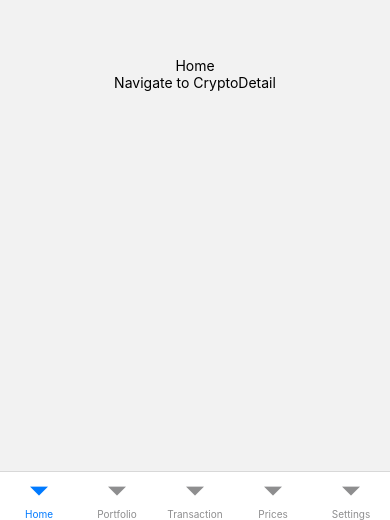
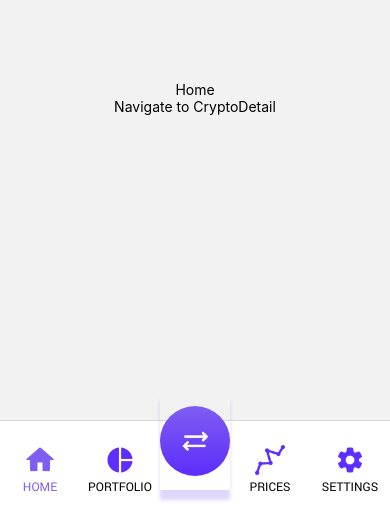
Before and after one commit to Drinnn/krypto-rn, a React Native app: screen /Home in a window 390 px wide. Shown: the part 324-844 px from the top of the page. Built offline with nearby package versions, Linux system fonts and the light colour scheme.

Commit message:
feat: customize bottom tab navigator

```diff
--- a/navigation/tabs.js
+++ b/navigation/tabs.js
@@ -4,20 +4,173 @@ import {
   createBottomTabNavigator,
   BottomTabBar,
 } from "@react-navigation/bottom-tabs";
+import { LinearGradient } from "expo-linear-gradient";
 
 import { Home } from "../screens";
 import { COLORS, FONTS, icons } from "../constants";
 
 const Tab = createBottomTabNavigator();
 
+const TabBarCustomButton = ({ children, onPress }) => {
+  return (
+    <TouchableOpacity
+      style={{
+        top: -30,
+        justifyContent: "center",
+        alignItems: "center",
+        ...styles.shadow,
+      }}
+      onPress={onPress}
+    >
+      <LinearGradient
+        colors={[COLORS.primary, COLORS.secondary]}
+        style={{ width: 70, height: 70, borderRadius: 35 }}
+      >
+        {children}
+      </LinearGradient>
+    </TouchableOpacity>
+  );
+};
+
 const Tabs = () => {
   return (
-    <Tab.Navigator screenOptions={{ headerShown: false }}>
-      <Tab.Screen name="Home" component={Home} />
-      <Tab.Screen name="Portfolio" component={Home} />
-      <Tab.Screen name="Transaction" component={Home} />
-      <Tab.Screen name="Prices" component={Home} />
-      <Tab.Screen name="Settings" component={Home} />
+    <Tab.Navigator
+      screenOptions={{
+        headerShown: false,
+        tabBarShowLabel: false,
+        tabBarStyle: {
+          position: "absolute",
+          bottom: 0,
+          left: 0,
+          right: 0,
+          elevation: 0,
+          backgroundColor: COLORS.white,
+          height: 100,
+        },
+      }}
+    >
+      <Tab.Screen
+        options={{
+          tabBarIcon: ({ focused }) => (
+            <View style={{ alignItems: "center", justifyContent: "center" }}>
+              <Image
+                source={icons.home}
+                resizeMode="contain"
+                style={{
+                  width: 30,
+                  height: 30,
+                  tintColor: focused ? COLORS.primary : COLORS.secondary,
+                }}
+              />
+              <Text
+                style={{
+                  color: focused ? COLORS.primary : COLORS.black,
+                  ...FONTS.body5,
+                }}
+              >
+                HOME
+              </Text>
+            </View>
+          ),
+        }}
+        name="Home"
+        component={Home}
+      />
+      <Tab.Screen
+        options={{
+          tabBarIcon: ({ focused }) => (
+            <View style={{ alignItems: "center", justifyContent: "center" }}>
+              <Image
+                source={icons.pie_chart}
+                resizeMode="contain"
+                style={{
+                  width: 30,
+                  height: 30,
+                  tintColor: focused ? COLORS.primary : COLORS.secondary,
+                }}
+              />
+              <Text
+                style={{
+                  color: focused ? COLORS.primary : COLORS.black,
+                  ...FONTS.body5,
+                }}
+              >
+                PORTFOLIO
+              </Text>
+            </View>
+          ),
+        }}
+        name="Portfolio"
+        component={Home}
+      />
+      <Tab.Screen
+        options={{
+          tabBarIcon: ({ focused }) => (
+            <Image
+              source={icons.transaction}
+              resizeMode="contain"
+              style={{ width: 30, height: 30, tintColor: COLORS.white }}
+            />
+          ),
+          tabBarButton: (props) => <TabBarCustomButton {...props} />,
+        }}
+        name="Transaction"
+        component={Home}
+      />
+      <Tab.Screen
+        options={{
+          tabBarIcon: ({ focused }) => (
+            <View style={{ alignItems: "center", justifyContent: "center" }}>
+              <Image
+                source={icons.line_graph}
+                resizeMode="contain"
+                style={{
+                  width: 30,
+                  height: 30,
+                  tintColor: focused ? COLORS.primary : COLORS.secondary,
+                }}
+              />
+              <Text
+                style={{
+                  color: focused ? COLORS.primary : COLORS.black,
+                  ...FONTS.body5,
+                }}
+              >
+                PRICES
+              </Text>
+            </View>
+          ),
+        }}
+        name="Prices"
+        component={Home}
+      />
+      <Tab.Screen
+        options={{
+          tabBarIcon: ({ focused }) => (
+            <View style={{ alignItems: "center", justifyContent: "center" }}>
+              <Image
+                source={icons.settings}
+                resizeMode="contain"
+                style={{
+                  width: 30,
+                  height: 30,
+                  tintColor: focused ? COLORS.primary : COLORS.secondary,
+                }}
+              />
+              <Text
+                style={{
+                  color: focused ? COLORS.primary : COLORS.black,
+                  ...FONTS.body5,
+                }}
+              >
+                SETTINGS
+              </Text>
+            </View>
+          ),
+        }}
+        name="Settings"
+        component={Home}
+      />
     </Tab.Navigator>
   );
 };
--- a/package.json
+++ b/package.json
@@ -17,13 +17,13 @@
     "expo": "~43.0.2",
     "expo-app-loading": "^1.2.1",
     "expo-font": "^10.0.3",
+    "expo-linear-gradient": "^10.0.3",
     "expo-status-bar": "~1.1.0",
     "lodash": "^4.17.21",
     "react": "17.0.1",
     "react-dom": "17.0.1",
     "react-native": "0.64.3",
     "react-native-gesture-handler": "^1.10.3",
-    "react-native-linear-gradient": "^2.5.6",
     "react-native-reanimated": "^2.2.4",
     "react-native-safe-area-context": "^3.3.2",
     "react-native-screens": "^3.9.0",
```
Also changed, not shown: 1 other file (tests, documents, lock files or other folders).
